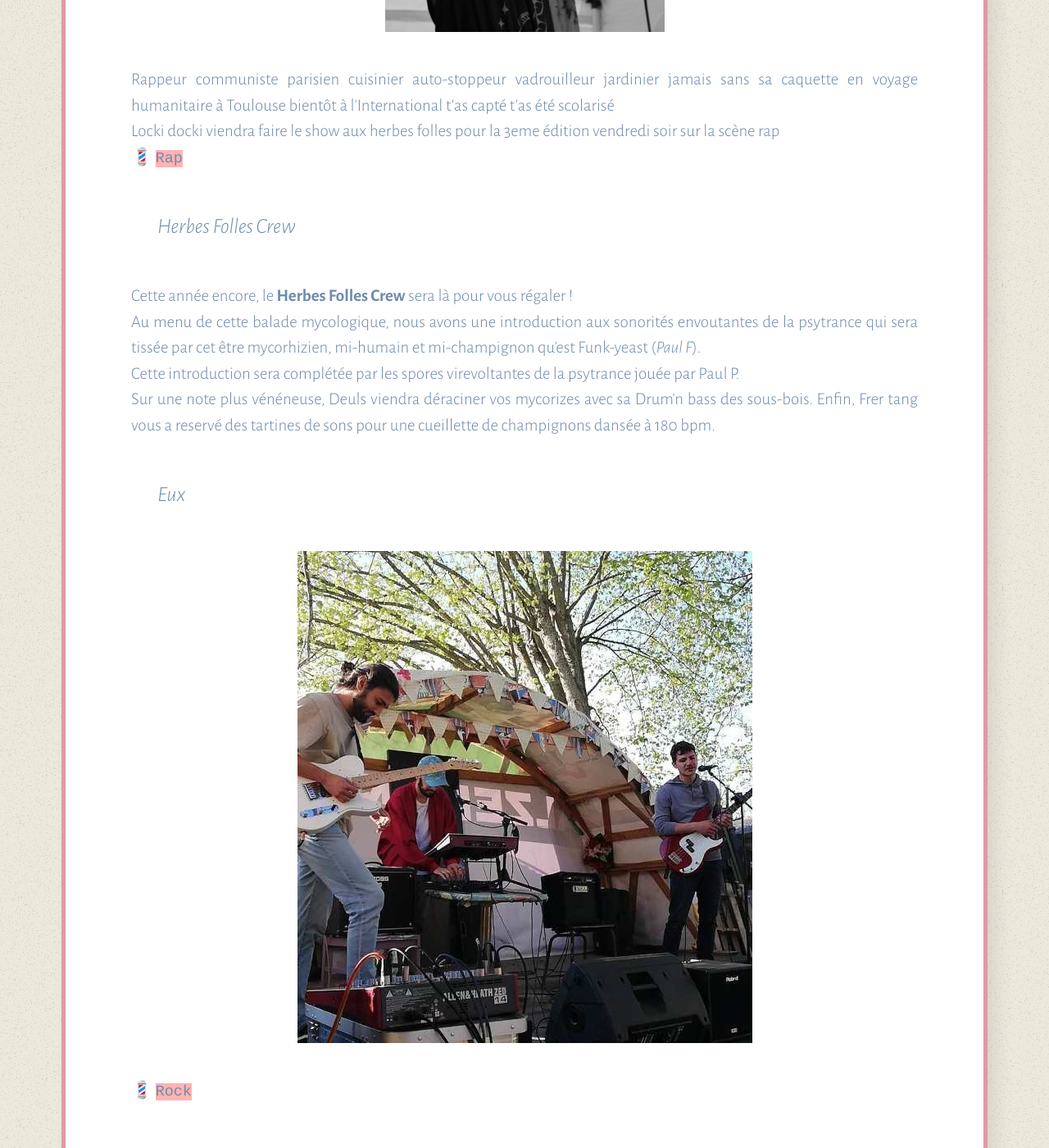
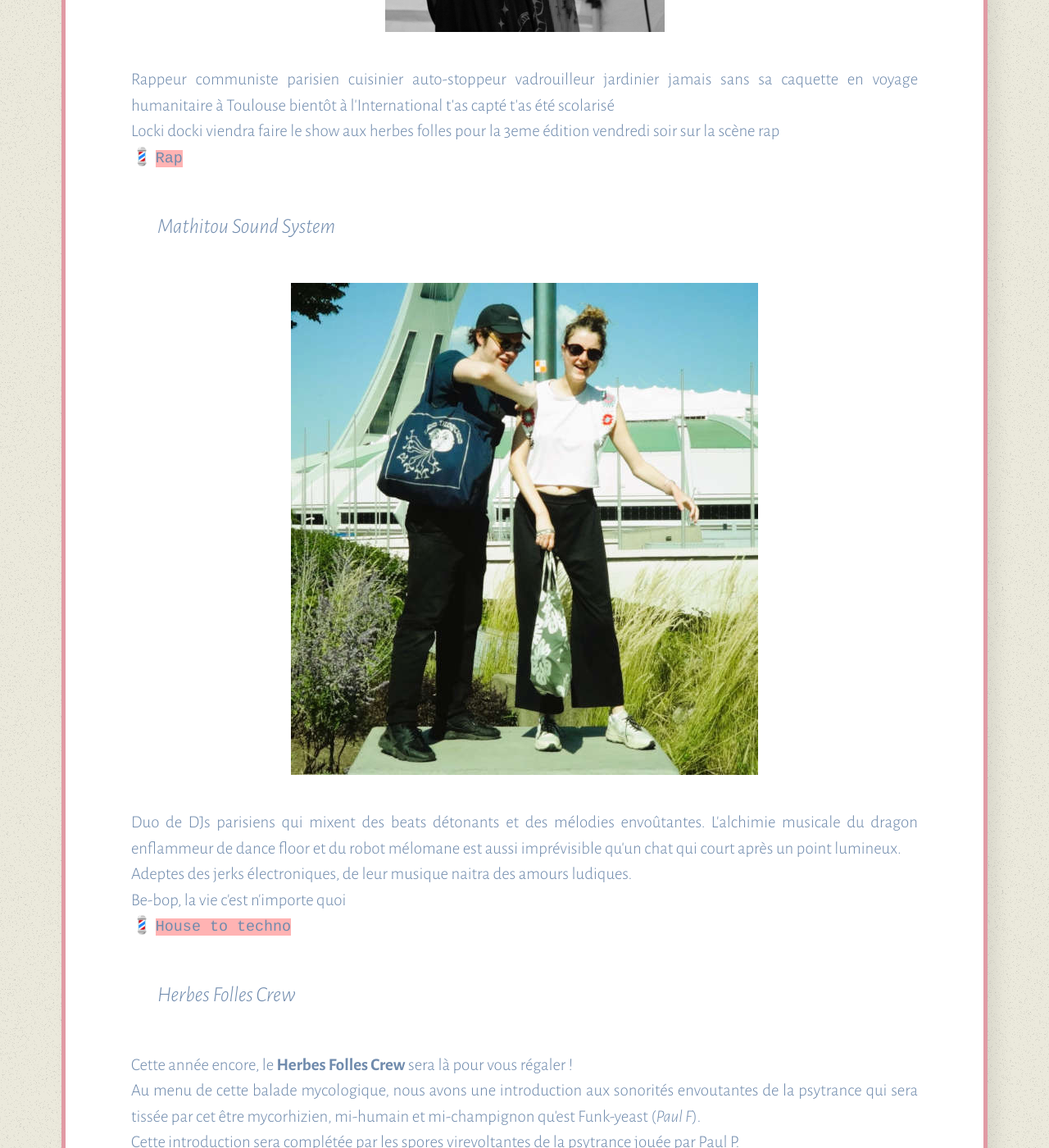
Before and after one commit to Herbes-Folles/Herbes-Folles.github.io, a Jekyll site: the page built from content/programme.md, in a window 1280 px wide and 1400 px high, scrolled down 6315 px. Shown: the whole window at 82% size. Built offline with Jekyll 4.4.1, drawn with Linux system fonts in a browser that asks for light colours; some of the changed text lies outside the part shown.

Commit message:
Add mathitou

```diff
--- a/content/programme.md
+++ b/content/programme.md
@@ -90,6 +90,19 @@ Locki docki viendra faire le show aux herbes folles pour la 3eme édition vendre
 💈 `Rap`
 
 
+#### Mathitou Sound System
+
+![](/assets/images/prog23/mathitou.jpg)
+
+
+Duo de DJs parisiens qui mixent des beats détonants et des mélodies envoûtantes. L’alchimie musicale du dragon enflammeur de dance floor et du robot mélomane est aussi imprévisible qu'un chat qui court après un point lumineux.
+
+Adeptes des jerks électroniques, de leur musique naitra des amours ludiques.
+
+Be-bop, la vie c'est n'importe quoi
+
+💈 `House to techno `
+
 #### Herbes Folles Crew
 
 Cette année encore, le **Herbes Folles Crew** sera là pour vous régaler !
```
Also changed, not shown: other parts of content/programme.md (+0 -3 lines), assets/images/posts/budget_2023.jpg (added), assets/images/prog23/mathitou.jpg (added).
